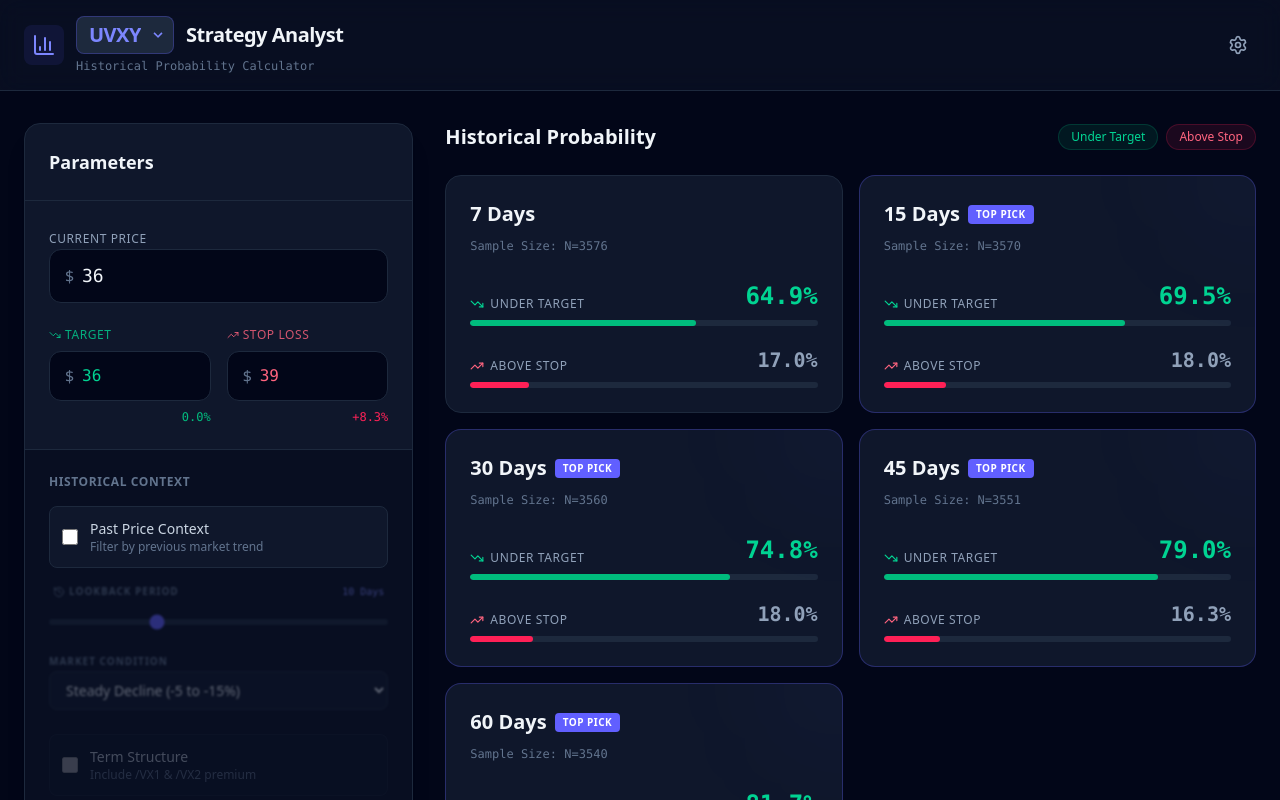
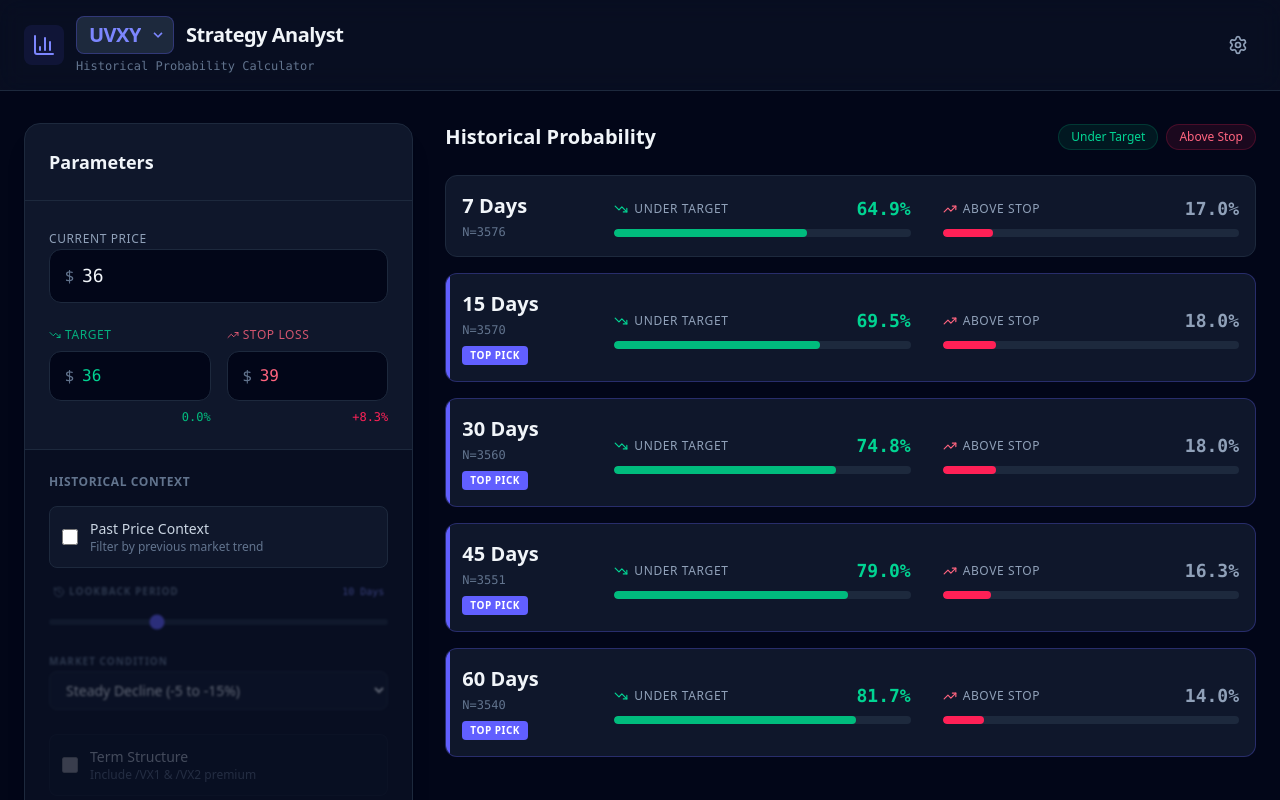
Before and after one commit to spcaniglia/uvxy-calculator, a React (Vite) app: page / in a window 1280 px wide. Shown: the top 800 px of the page. Built offline with nearby package versions, Linux system fonts and the light colour scheme.

Commit message:
horizontal rows

```diff
--- a/src/App.tsx
+++ b/src/App.tsx
@@ -302,7 +302,7 @@ function App() {
               </div>
             </div>
 
-            <div className="grid grid-cols-1 md:grid-cols-2 xl:grid-cols-2 gap-4">
+            <div className="flex flex-col gap-4">
               {results.map((result) => (
                 <ProbabilityCard key={result.horizon} result={result} />
               ))}
--- a/src/components/ProbabilityCard.tsx
+++ b/src/components/ProbabilityCard.tsx
@@ -17,69 +17,69 @@ export const ProbabilityCard: React.FC<ProbabilityCardProps> = ({ result }) => {
 
   return (
     <div className={clsx(
-      "relative overflow-hidden rounded-2xl p-6 border transition-all duration-300 hover:shadow-2xl hover:shadow-indigo-500/10 hover:-translate-y-1",
+      "relative overflow-hidden rounded-xl border transition-all duration-300 hover:shadow-lg hover:shadow-indigo-500/5 hover:-translate-y-0.5",
       isHighProb ? "bg-slate-900 border-indigo-500/30" : "bg-slate-900 border-slate-800"
     )}>
       {/* Background decoration */}
       {isHighProb && (
-        <div className="absolute top-0 right-0 w-32 h-32 bg-indigo-500/5 rounded-full blur-3xl -mr-16 -mt-16 pointer-events-none" />
+        <div className="absolute top-0 left-0 w-1 h-full bg-indigo-500" />
       )}
 
-      <div className="flex justify-between items-start mb-6">
-        <div>
-          <div className="flex items-center gap-2 mb-1">
+      <div className="flex flex-col md:flex-row items-center p-4 gap-6">
+
+        {/* Header Section (Left) */}
+        <div className="flex-shrink-0 w-full md:w-32 flex flex-row md:flex-col justify-between md:justify-center items-center md:items-start gap-1">
+          <div className="flex items-center gap-2">
             <h3 className="text-xl font-bold text-slate-100">{result.horizon} Days</h3>
-             {isHighProb && <span className="px-2 py-0.5 rounded text-[10px] font-bold bg-indigo-500 text-white uppercase tracking-wider">Top Pick</span>}
           </div>
-          <span className="text-xs text-slate-500 font-mono">Sample Size: N={result.sampleSize}</span>
+          <span className="text-xs text-slate-500 font-mono">N={result.sampleSize}</span>
+          {isHighProb && <span className="hidden md:inline-block mt-1 px-2 py-0.5 rounded text-[10px] font-bold bg-indigo-500 text-white uppercase tracking-wider">Top Pick</span>}
         </div>
 
-        {isHighRisk && (
-          <div className="flex items-center gap-1.5 text-amber-500 bg-amber-500/10 px-2 py-1 rounded text-xs font-medium border border-amber-500/20">
-            <AlertTriangle className="w-3 h-3" />
-            <span>High Risk</span>
-          </div>
-        )}
-      </div>
+        {/* Stats Section (Right - Grid) */}
+        <div className="flex-1 w-full grid grid-cols-1 md:grid-cols-2 gap-6 md:gap-8">
 
-      <div className="space-y-5">
           {/* Win Stat */}
-        <div className="space-y-2">
-          <div className="flex justify-between items-end">
+          <div className="space-y-1.5">
+            <div className="flex justify-between items-center">
               <span className="text-xs font-medium text-slate-400 uppercase tracking-wider flex items-center gap-1.5">
                 <TrendingDown className="w-3.5 h-3.5 text-emerald-400" /> Under Target
               </span>
-            <span className={clsx("text-2xl font-bold font-mono", result.winRate > 0.5 ? "text-emerald-400" : "text-slate-200")}>
+              <span className={clsx("text-lg font-bold font-mono", result.winRate > 0.5 ? "text-emerald-400" : "text-slate-200")}>
                 {winPercentage}%
               </span>
             </div>
-          {/* Progress Bar */}
-          <div className="h-1.5 w-full bg-slate-800 rounded-full overflow-hidden">
+            <div className="h-2 w-full bg-slate-800 rounded-full overflow-hidden">
               <div
-              className="h-full bg-emerald-500 rounded-full"
+                className="h-full bg-emerald-500 rounded-full transition-all duration-500"
                 style={{ width: `${winPercentage}%` }}
               />
             </div>
           </div>
 
           {/* Loss Stat */}
-        <div className="space-y-2">
-           <div className="flex justify-between items-end">
+          <div className="space-y-1.5">
+             <div className="flex justify-between items-center">
               <span className="text-xs font-medium text-slate-400 uppercase tracking-wider flex items-center gap-1.5">
                 <TrendingUp className="w-3.5 h-3.5 text-rose-400" /> Above Stop
               </span>
-            <span className={clsx("text-xl font-bold font-mono", isHighRisk ? "text-rose-400" : "text-slate-400")}>
+              <div className="flex items-center gap-2">
+                {isHighRisk && <AlertTriangle className="w-3 h-3 text-amber-500" />}
+                <span className={clsx("text-lg font-bold font-mono", isHighRisk ? "text-rose-400" : "text-slate-400")}>
                   {lossPercentage}%
                 </span>
               </div>
-          {/* Progress Bar */}
-          <div className="h-1.5 w-full bg-slate-800 rounded-full overflow-hidden">
+            </div>
+            <div className="h-2 w-full bg-slate-800 rounded-full overflow-hidden">
               <div
-              className="h-full bg-rose-500 rounded-full"
+                className="h-full bg-rose-500 rounded-full transition-all duration-500"
                 style={{ width: `${lossPercentage}%` }}
               />
             </div>
           </div>
+
+        </div>
+
       </div>
     </div>
   );
```
Lines whose indentation alone changed are shown as unchanged.
